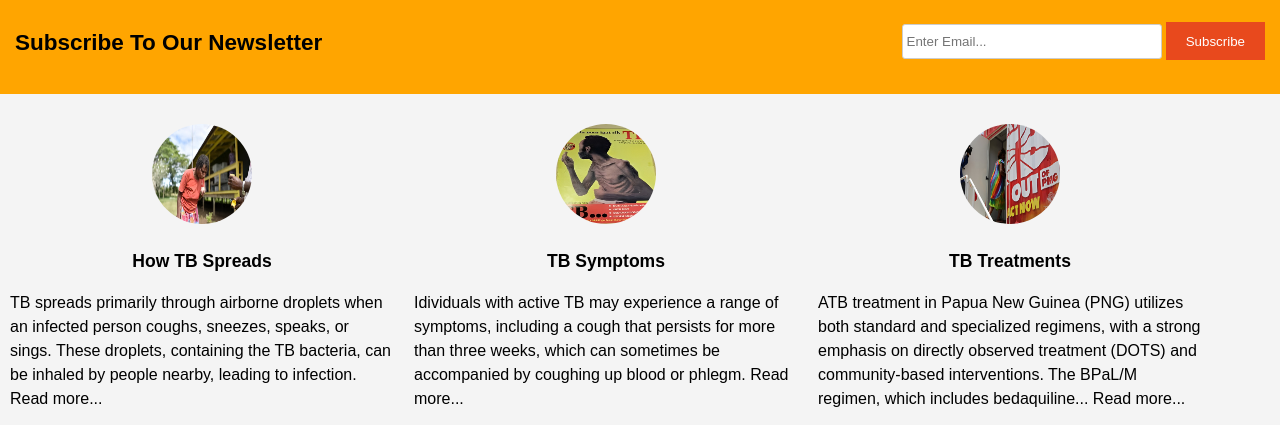
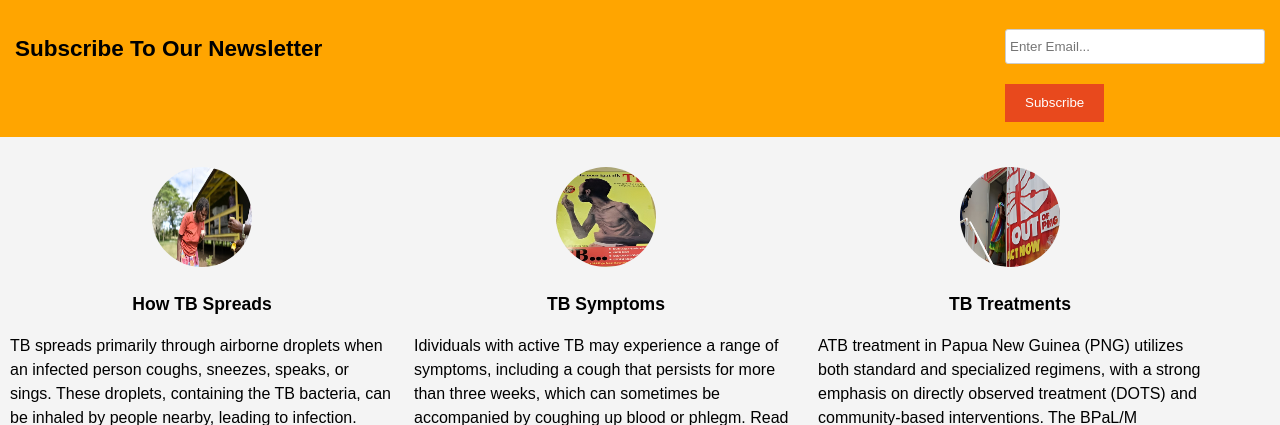
Before and after one commit to rardiva/angautbward, a PHP site: page / in a window 1280 px wide. Shown: the part 899-1324 px from the top of the page. Run offline with PHP 8.4, Linux system fonts and the light colour scheme.

Commit message:
Update style.css

```diff
--- a/css/style.css
+++ b/css/style.css
@@ -288,8 +288,10 @@ footer{
       padding: 10px;
       border: 1px solid #ccc;
       border-radius: 3px;
+      display: block;
   }
-
+        /*  input { display: block; margin: 10px auto; padding: 8px; width: 80%; } */
+        button { padding: 10px 20px; cursor: pointer; }
     .butterfly {
       max-width: 40px;
       margin-top: 170px;
```
